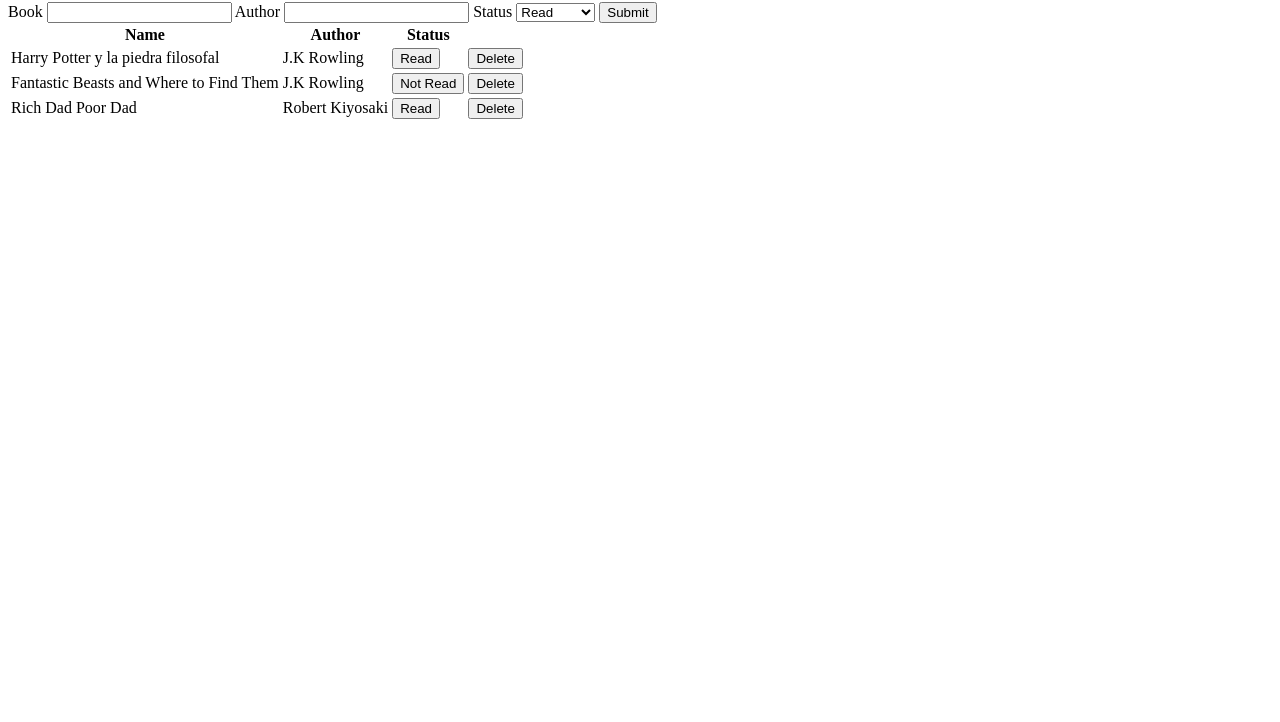
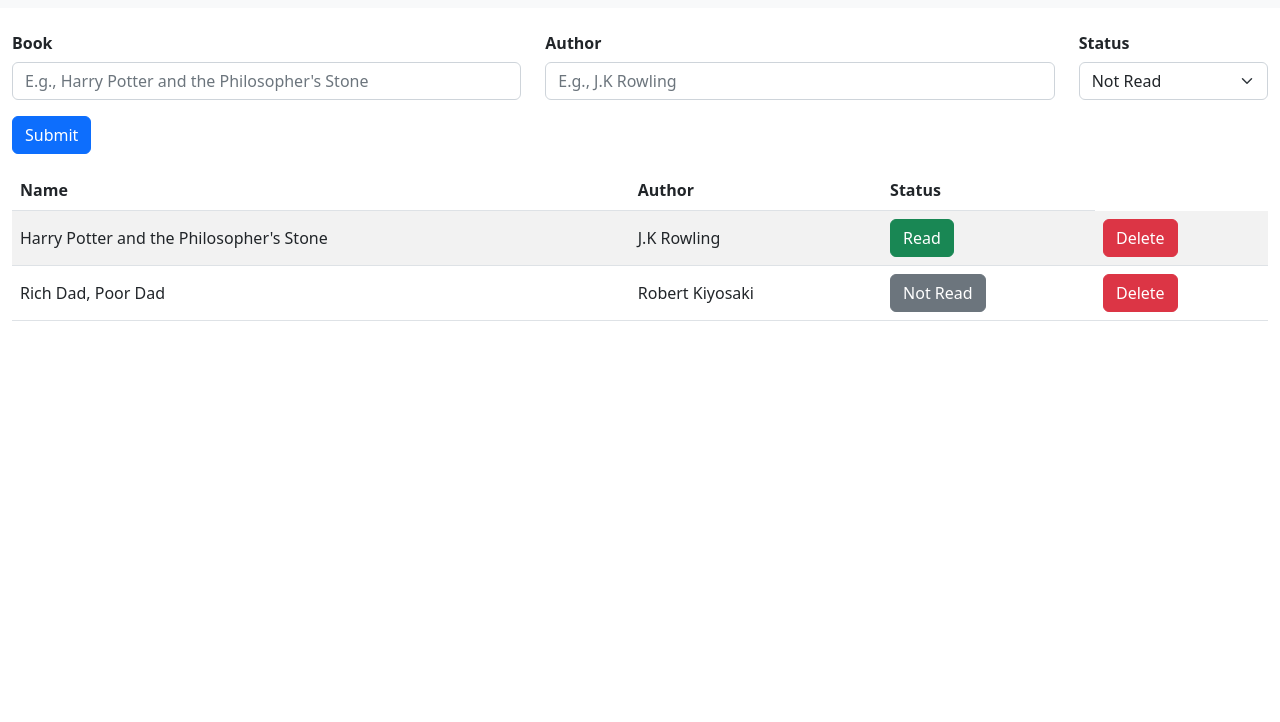
Before and after one commit to rafaelmollad/library, a plain HTML site: page index.html in a window 1280 px wide. Shown: the part 78-800 px from the top of the page. Drawn offline with nearby package versions, Linux system fonts and the light colour scheme.

Commit message:
Add styles using Bootstrap

```diff
--- a/index.html
+++ b/index.html
@@ -5,25 +5,71 @@
     <meta http-equiv="X-UA-Compatible" content="IE=edge" />
     <meta name="viewport" content="width=device-width, initial-scale=1.0" />
     <title>Library</title>
+    <link
+      href="https://cdn.jsdelivr.net/npm/bootstrap@5.2.0-beta1/dist/css/bootstrap.min.css"
+      rel="stylesheet"
+      integrity="sha384-0evHe/X+R7YkIZDRvuzKMRqM+OrBnVFBL6DOitfPri4tjfHxaWutUpFmBp4vmVor"
+      crossorigin="anonymous"
+    />
   </head>
   <body>
+    <div class="container-fluid">
       <!-- Form -->
-    <h1>Library</h1>
-    <form id="form">
-      <label for="book">Book</label>
-      <input type="text" id="book" required />
-      <label for="author">Author</label>
-      <input type="text" id="author" required />
-      <label for="status">Status</label>
-      <select id="status" required>
+      <header class="row">
+        <navbar class="navbar bg-light">
+          <div class="container-fluid d-flex align-items-center">
+            <a href="#" class="navbar-brand fs-1 fw-light"
+              >Good<span class="fw-normal">books.</span></a
+            >
+          </div>
+        </navbar>
+      </header>
+      <form id="form" class="my-3">
+        <div class="row mb-3">
+          <div class="col-md-5">
+            <label for="book" class="col-md-1 col-form-label fw-semibold"
+              >Book</label
+            >
+            <input
+              type="text"
+              id="book"
+              placeholder="E.g., Harry Potter and the Philosopher's Stone
+            "
+              class="form-control"
+              required
+            />
+          </div>
+          <div class="col-md-5">
+            <label for="author" class="col-md-1 col-form-label fw-semibold"
+              >Author</label
+            >
+            <input
+              type="text"
+              id="author"
+              placeholder="E.g., J.K Rowling"
+              class="form-control"
+              required
+            />
+          </div>
+          <div class="col-md-2">
+            <label for="status" class="col-md-1 col-form-label fw-semibold"
+              >Status</label
+            >
+            <select id="status" class="form-select" required>
               <option value="read">Read</option>
-        <option value="not-read">Not Read</option>
+              <option value="not-read" selected>Not Read</option>
             </select>
-      <button type="submit">Submit</button>
+          </div>
+        </div>
+        <div class="row">
+          <div class="col-12">
+            <button type="submit" class="btn btn-primary">Submit</button>
+          </div>
+        </div>
       </form>
 
       <!-- Table -->
-    <table class="books-table">
+      <table class="table table-striped books-table">
         <thead>
           <th>Name</th>
           <th>Author</th>
@@ -32,6 +78,13 @@
 
         <tbody class="books-table__body"></tbody>
       </table>
+    </div>
+    <!-- JavaScript Bundle with Popper -->
+    <script
+      src="https://cdn.jsdelivr.net/npm/bootstrap@5.2.0-beta1/dist/js/bootstrap.bundle.min.js"
+      integrity="sha384-pprn3073KE6tl6bjs2QrFaJGz5/SUsLqktiwsUTF55Jfv3qYSDhgCecCxMW52nD2"
+      crossorigin="anonymous"
+    ></script>
     <script src="js/script.js"></script>
   </body>
 </html>
--- a/js/script.js
+++ b/js/script.js
@@ -7,21 +7,8 @@ const tableBodyEl = document.querySelector(".books-table__body");
 
 // Array to store each Book
 const myLibrary = [
-  {
-    name: "Harry Potter y la piedra filosofal",
-    author: "J.K Rowling",
-    status: "Read",
-  },
-  {
-    name: "Fantastic Beasts and Where to Find Them",
-    author: "J.K Rowling",
-    status: "Not Read",
-  },
-  {
-    name: "Rich Dad Poor Dad",
-    author: "Robert Kiyosaki",
-    status: "Read",
-  },
+  new Book("Harry Potter and the Philosopher's Stone", "J.K Rowling", "Read"),
+  new Book("Rich Dad, Poor Dad", "Robert Kiyosaki", "Not Read"),
 ];
 
 // Book constructor
@@ -55,12 +42,14 @@ const displayBooks = () => {
   // Loop through each book in myLibrary and update the DOM
   myLibrary.forEach((book, index) => {
     const row = document.createElement("tr");
+    const statusBtnClass =
+      book.status === "Read" ? "btn-success" : "btn-secondary";
 
     row.innerHTML = `
-    <td>${book.name}</td>
-    <td>${book.author}</td>
-    <td><button class="status-btn" data-book-id=${index}>${book.status}</button></td>
-    <td><button class="delete-btn" data-book-id=${index}>Delete</button></td>
+    <td class="align-middle">${book.name}</td>
+    <td class="align-middle">${book.author}</td>
+    <td><button class="btn ${statusBtnClass} text-nowrap status-btn" data-book-id=${index}>${book.status}</button></td>
+    <td><button class="btn btn-danger delete-btn" data-book-id=${index}>Delete</button></td>
     `;
 
     tableBodyEl.append(row);
```
Lines whose indentation alone changed are shown as unchanged.
